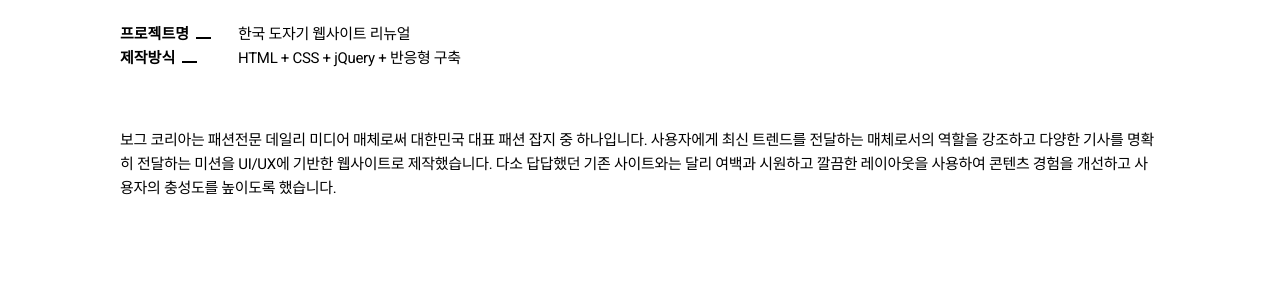
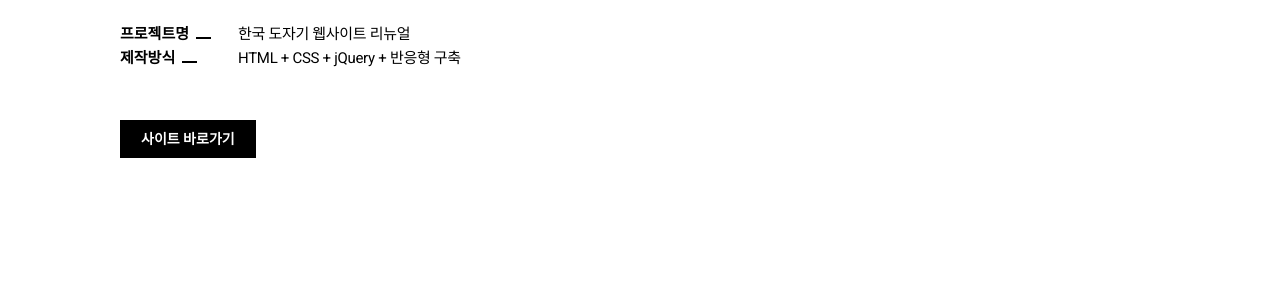
Before and after one commit to yunyoung522/project, a plain HTML site: page portfolio/site2.html in a window 1280 px wide. Shown: the part 1123-1418 px from the top of the page. Drawn offline with nearby package versions, Linux system fonts and the light colour scheme; a script that the page names is missing.

Commit message:
2023-07-27

```diff
--- a/portfolio/css/style.css
+++ b/portfolio/css/style.css
@@ -1124,6 +1124,19 @@ body.fixed {
 	line-height: 24px;
 	letter-spacing: -0.3px;
 }
+.site_content .inner .detail .detail_inner a {
+	padding: 10px 20px;
+	font-size: 14px;
+	font-weight: 700;
+	border: 1px solid #000;
+	background-color: #000;
+	color: #fff;
+	transition: 0.4s;
+}
+.site_content .inner .detail .detail_inner a:hover {
+	background-color: #fff;
+	color: #000;
+}
 .site_content .inner .detail .main1 {
 	position: relative;
 	padding-bottom: 276px;
--- a/portfolio/site2.html
+++ b/portfolio/site2.html
@@ -41,11 +41,7 @@
 					<dt>제작방식</dt>
 					<dd>HTML + CSS + jQuery + 반응형 구축</dd>
 				</dl>
-				<p>
-					보그 코리아는 패션전문 데일리 미디어 매체로써 대한민국 대표 패션 잡지 중 하나입니다. 사용자에게 최신 트렌드를 전달하는 매체로서의 역할을
-					강조하고 다양한 기사를 명확히 전달하는 미션을 UI/UX에 기반한 웹사이트로 제작했습니다. 다소 답답했던 기존 사이트와는 달리 여백과 시원하고
-					깔끔한 레이아웃을 사용하여 콘텐츠 경험을 개선하고 사용자의 충성도를 높이도록 했습니다.
-				</p>
+				<a href="https://yunyoung522.github.io/project/project2">사이트 바로가기</a>
 			</div>
 			<div class="detail_cont">
 			<div class="main1">
```
Also changed, not shown: portfolio/site1.html (+1 -0 lines), portfolio/site3.html (+1 -0 lines).
